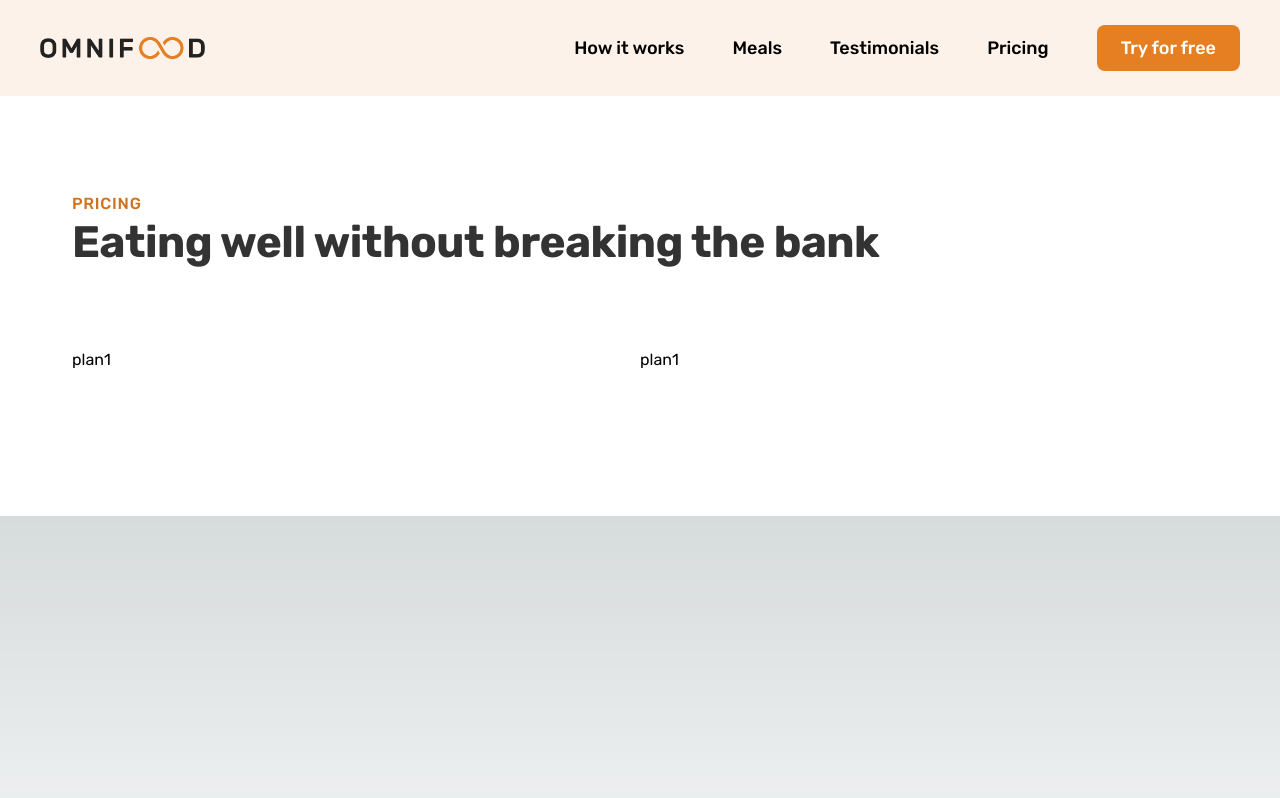
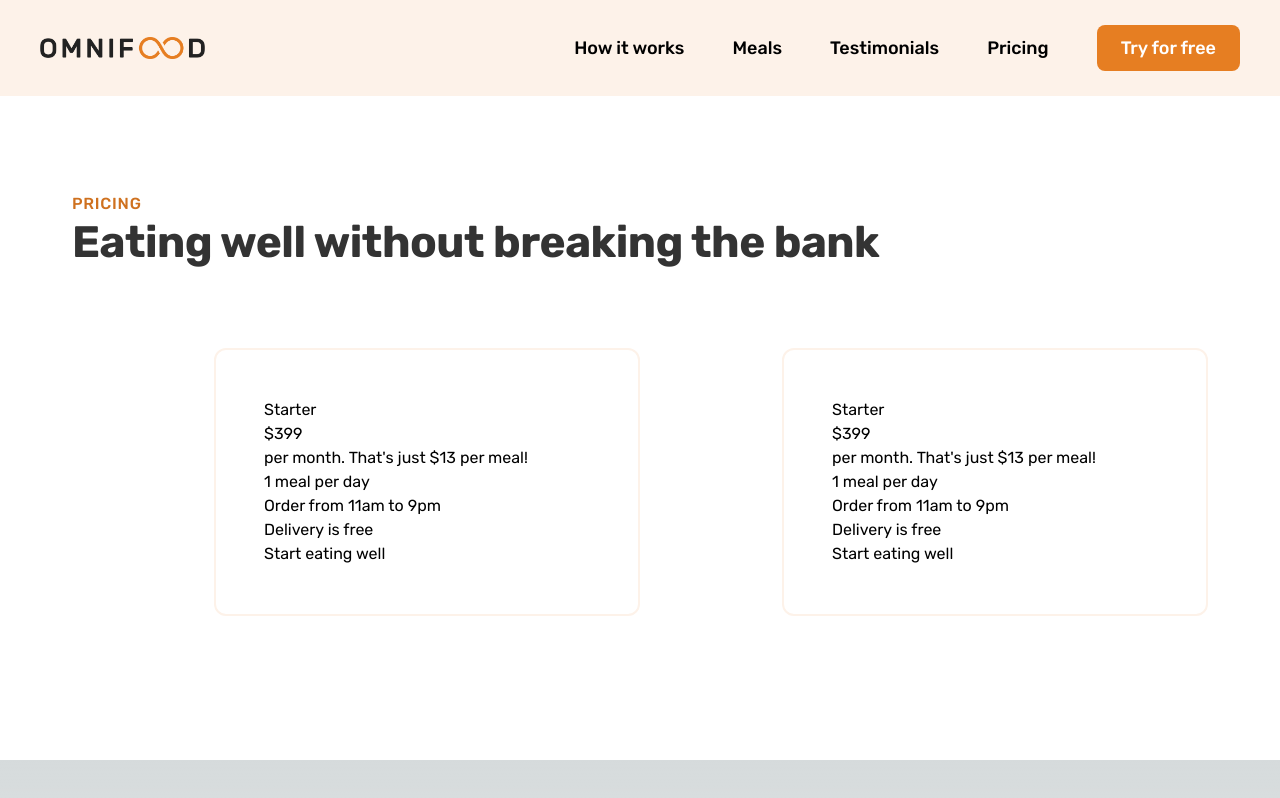
Before and after one commit to riwepo/omnifood-nextjs, a Next.js app: page / in a window 1280 px wide. Built offline with nearby package versions, Linux system fonts and the light colour scheme.

Commit message:
styling plan

```diff
--- /dev/null
+++ b/src/components/pricing/plan.js
@@ -0,0 +1,49 @@
+function Plan() {
+  return (
+    <div className="pricing-plan pricing-plan--starter w-3/4 justify-self-end rounded-xl border-2 border-whites-100  p-12">
+      <header class="plan-header">
+        <p class="plan-name">Starter</p>
+        <p class="plan-price">
+          <span>$</span>399
+        </p>
+        <p class="plan-text">per month. That's just $13 per meal!</p>
+      </header>
+      <ul class="list">
+        <li class="list-item">
+          <ion-icon class="list-icon" name="checkmark-outline"></ion-icon>
+          <span>1 meal per day</span>
+        </li>
+        <li class="list-item">
+          <ion-icon class="list-icon" name="checkmark-outline"></ion-icon>
+          <span>Order from 11am to 9pm</span>
+        </li>
+        <li class="list-item">
+          <ion-icon class="list-icon" name="checkmark-outline"></ion-icon>
+          <span>Delivery is free</span>
+        </li>
+        <li class="list-item">
+          <ion-icon class="list-icon" name="close-outline"></ion-icon>
+        </li>
+      </ul>
+      <div class="plan-sing-up">
+        <a href="#" class="btn btn--full">
+          Start eating well
+        </a>
+      </div>
+    </div>
+  );
+}
+
+export default Plan;
+
+// .pricing-plan {
+//   border-radius: 11px;
+
+//   width: 75%;
+// }
+
+// .pricing-plan--starter {
+//   justify-self: end;
+//   border: 2px solid #fdf2e9;
+//   padding: 4.6rem;
+// }
--- a/src/components/pricing/plans.js
+++ b/src/components/pricing/plans.js
@@ -1,8 +1,9 @@
+import Plan from "./plan";
 function Plans() {
   return (
     <div className="container m-auto mb-12 grid max-w-[75rem] grid-cols-2 px-8 py-0">
-      <h1>plan1</h1>
-      <h1>plan1</h1>
+      <Plan />
+      <Plan />
     </div>
   );
 }
```
